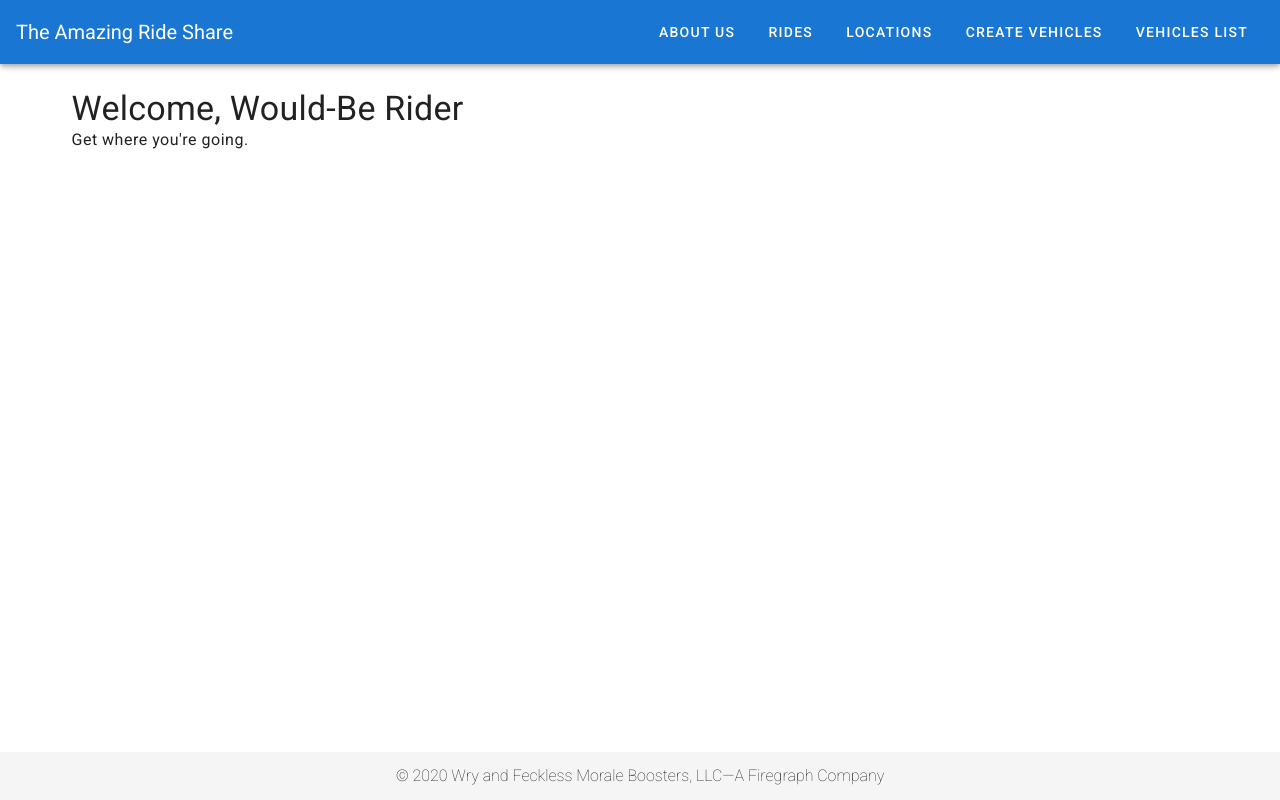
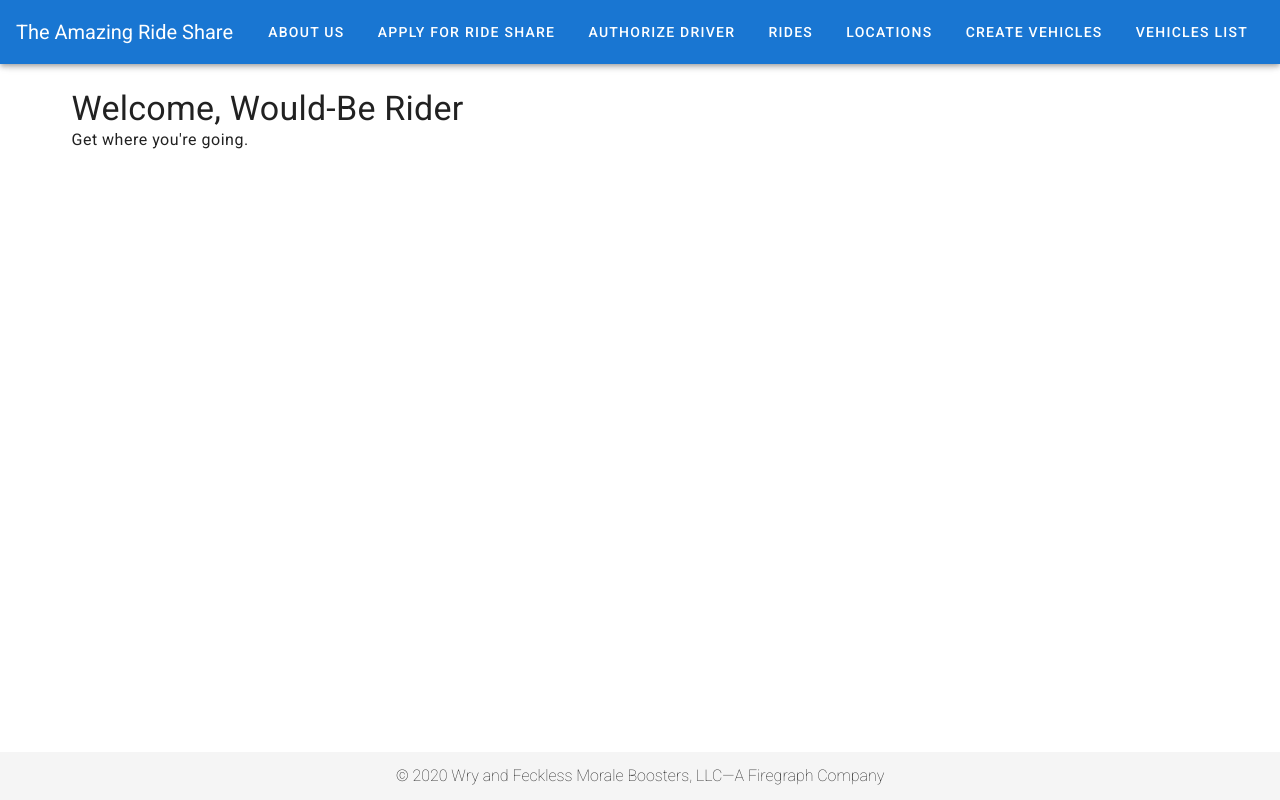
Before and after one commit to lionking2237/Ride-Share, a Vue app: page / in a window 1280 px wide. Built offline with nearby package versions, Linux system fonts and the light colour scheme.

Commit message:
Add files via upload

```diff
--- a/src/components/NavBar.vue
+++ b/src/components/NavBar.vue
@@ -9,6 +9,8 @@
     <v-spacer/>
 
     <v-btn text v-bind:to="{ name: 'about-us' }">About Us</v-btn>
+    <v-btn text v-bind:to="{name:'applyrideshare'}">Apply for Ride Share</v-btn>
+    <v-btn text v-bind:to="{name:'authorize'}">Authorize Driver</v-btn>
     <v-btn text v-bind:to="{name:'rides'}">Rides</v-btn>
     <v-btn text v-bind:to="{ name: 'locations' }">Locations</v-btn>
     <v-btn text v-bind:to="{name:'vehicles'}"> Create Vehicles</v-btn>
```
